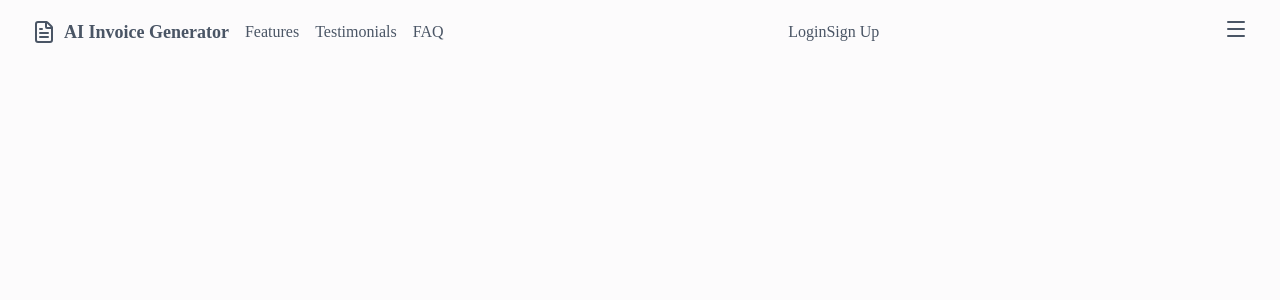
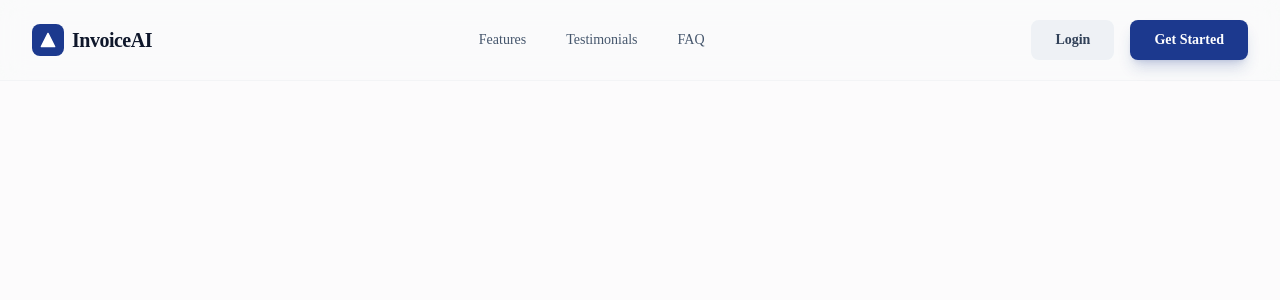
Before and after one commit to Vaibhav9T/AI_Powered_Invoice_Generator, a React (Vite) app in the folder frontend/invoice-generator/: page / in a window 1280 px wide. Shown: the top 300 px of the page. Built offline with nearby package versions, Linux system fonts and the light colour scheme.

Commit message:
feat: Improve header UI/UX for better navigation

```diff
--- a/frontend/invoice-generator/src/components/landing/Header.jsx
+++ b/frontend/invoice-generator/src/components/landing/Header.jsx
@@ -18,56 +18,95 @@ useEffect(() => {
     return () => window.removeEventListener('scroll', handleScroll);
 }, []);
   return (
-    <header className={`fixed top-0 w-full z-50 transition-all duration-300 ${isScrolled ? 'bg-white shadow-md' : 'bg-transparent'}`} >
+    <header className="fixed w-full top-0 z-50 bg-gray-50/80 backdrop-blur-md border-b border-gray-100">
       <div className="max-w-7xl mx-auto px-4 sm:px-6 lg:px-8">
-        <div className=" flex justify-between items-center h-16">
-          <div className=" flex items-center space-x-4">
-            <div className=" flex items-center space-x-2">
-            <FileText className=""></FileText>
-          <span className=" font-bold text-lg">
-             AI Invoice Generator
+        <div className="flex justify-between items-center h-20">
+
+          {/* 1. Logo Section */}
+          <div className="flex-shrink-0 flex items-center gap-2 cursor-pointer">
+            {/* Custom Icon to match the blue cone/mountain in your image */}
+            <div className="w-8 h-8 bg-blue-900 rounded-lg flex items-center justify-center">
+              <svg
+                width="16"
+                height="16"
+                viewBox="0 0 24 24"
+                fill="none"
+                xmlns="http://www.w3.org/2000/svg"
+              >
+                <path d="M12 2L2 22H22L12 2Z" fill="white" stroke="white" strokeWidth="2" strokeLinecap="round" strokeLinejoin="round"/>
+              </svg>
+            </div>
+            <span className="font-bold text-xl tracking-tight text-slate-900">
+              InvoiceAI
             </span>
           </div>
-          <a href="#features"
-          className=" ">
-            Features
-          </a>
-          <a href="#testimonials"
-          className="">
-            Testimonials
-          </a>
-          < a href="#faq"
-          className="">
-            FAQ
-          </a>
-      </div>
-      < div className="">
+
+          {/* 2. Navigation Links (Hidden on Mobile) */}
+          <nav className="hidden md:flex space-x-10">
+            {['Features', 'Testimonials', 'FAQ'].map((item) => (
+              <Link
+                key={item}
+                to={`/${item.toLowerCase()}`}
+                className="text-sm font-medium text-slate-600 hover:text-blue-900 transition-colors"
+              >
+                {item}
+              </Link>
+            ))}
+          </nav>
+
+          {/* 3. Action Buttons */}
+          <div className="hidden md:flex items-center gap-4">
             <Link
               to="/login"
-        className=""
+              className="px-6 py-2.5 text-sm font-semibold text-slate-700 bg-slate-200/50 hover:bg-slate-200 rounded-lg transition-colors"
             >
               Login
             </Link>
             <Link
               to="/signup"
-        className=""
+              className="px-6 py-2.5 text-sm font-semibold text-white bg-blue-900 hover:bg-blue-800 rounded-lg shadow-lg shadow-blue-900/20 transition-all transform hover:-translate-y-0.5"
             >
-          Sign Up
+              Get Started
             </Link>
           </div>
-      <div className="">
+
+          {/* Mobile Menu Button */}
+          <div className="md:hidden flex items-center">
             <button
               onClick={() => setIsMenuOpen(!isMenuOpen)}
-        className="">
-
-          {isMenuOpen ? (
-            <X className=""/>
-          ): ( <Menu className=""/>
-          )}
+              className="text-slate-600 hover:text-slate-900 focus:outline-none"
+            >
+              {isMenuOpen ? <X size={24} /> : <Menu size={24} />}
             </button>
           </div>
         </div>
       </div>
+
+      {/* Mobile Menu Dropdown */}
+      {isMenuOpen && (
+        <div className="md:hidden bg-white border-t border-gray-100 shadow-xl absolute w-full">
+          <div className="px-4 pt-2 pb-6 space-y-2">
+            {['Features', 'Pricing', 'About'].map((item) => (
+              <Link
+                key={item}
+                to={`/${item.toLowerCase()}`}
+                className="block px-3 py-2 rounded-md text-base font-medium text-slate-700 hover:text-blue-900 hover:bg-gray-50"
+                onClick={() => setIsMenuOpen(false)}
+              >
+                {item}
+              </Link>
+            ))}
+            <div className="mt-4 flex flex-col gap-3">
+              <Link to="/login" className="w-full text-center py-3 rounded-lg bg-slate-100 font-semibold text-slate-700">
+                Login
+              </Link>
+              <Link to="/signup" className="w-full text-center py-3 rounded-lg bg-blue-900 font-semibold text-white">
+                Get Started
+              </Link>
+            </div>
+          </div>
+        </div>
+      )}
     </header>
   );
 };
```
Lines whose indentation alone changed are shown as unchanged.
